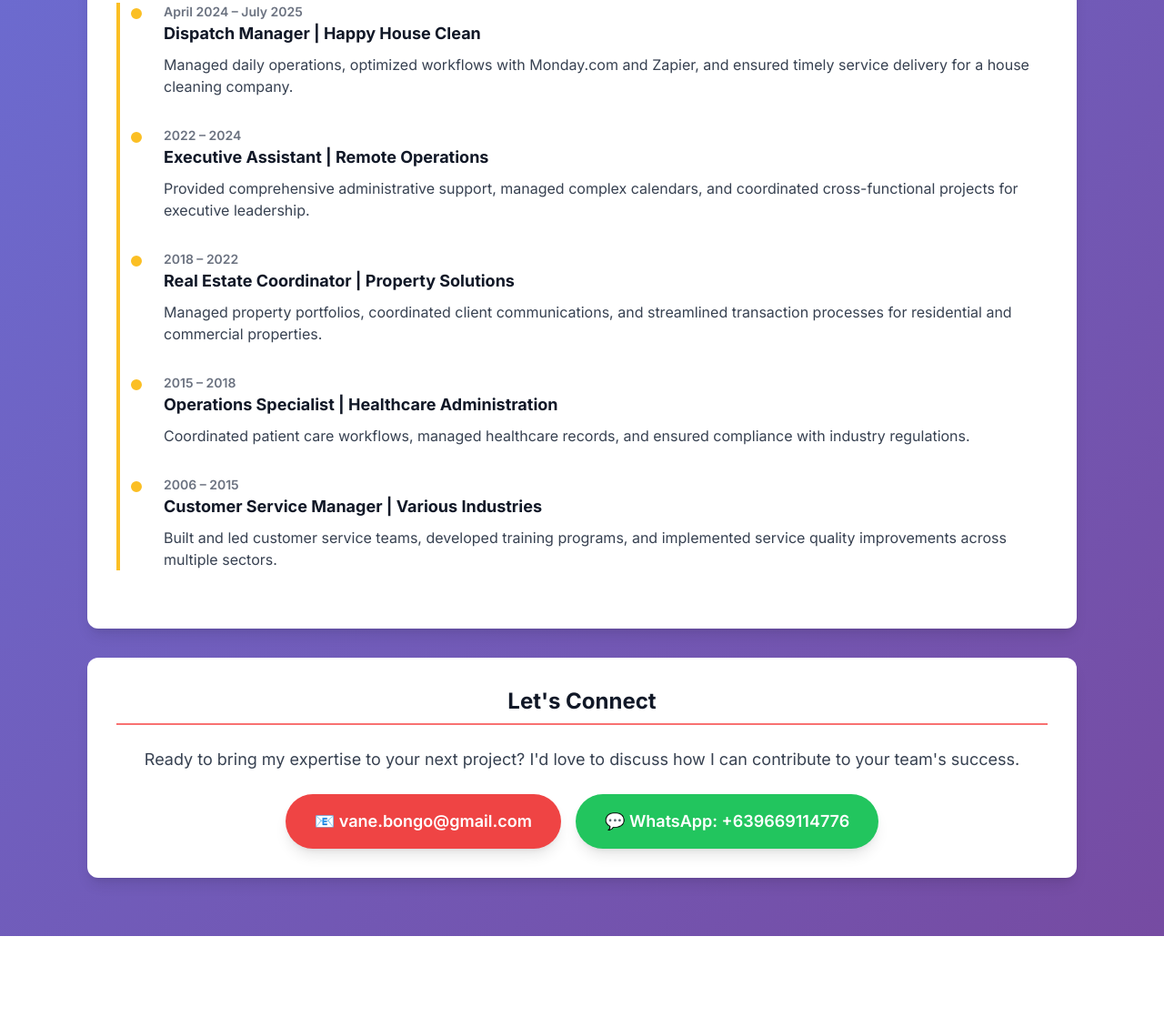
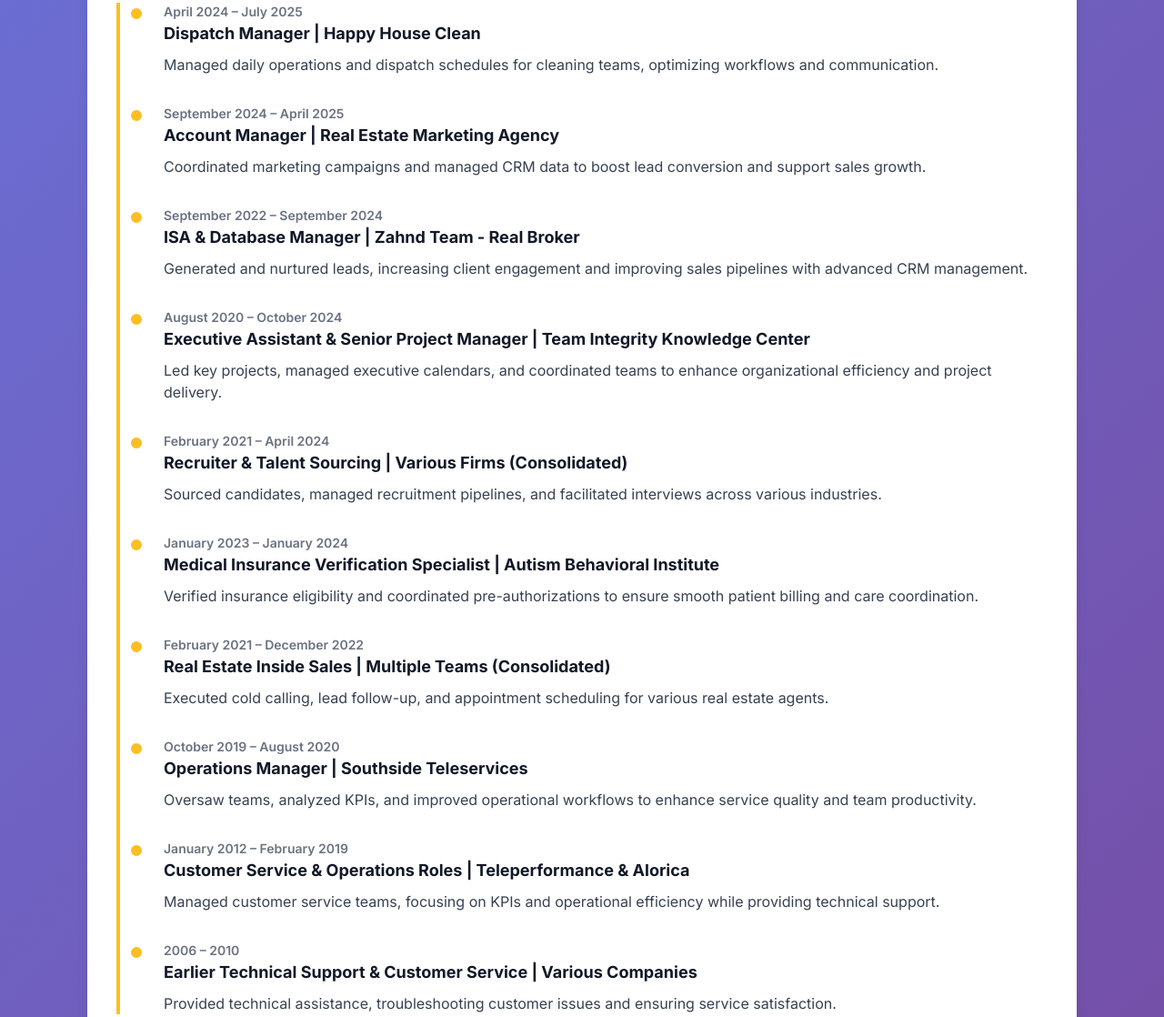
Before and after one commit to vanebongo-blip/vbongoresume, a plain HTML site: page index.html in a window 1280 px wide. Shown: the part 1420-2538 px from the top of the page at 91% size. Before the commit the page ends 2449 px from the top, so only its background shows below. Drawn offline with nearby package versions, Linux system fonts and the light colour scheme.

Commit message:
Update index.html

```diff
--- a/index.html
+++ b/index.html
@@ -83,31 +83,61 @@
                         <div class="absolute -left-6 -top-1 mt-1.5 w-5 h-5 bg-[#FBBF24] rounded-full border-4 border-white"></div>
                         <p class="text-sm font-semibold text-[#6B7280]">April 2024 – July 2025</p>
                         <h3 class="text-lg font-bold text-[#111827]">Dispatch Manager | Happy House Clean</h3>
-                        <p class="mt-2 text-[#374151]">Managed daily operations, optimized workflows with Monday.com and Zapier, and ensured timely service delivery for a house cleaning company.</p>
+                        <p class="mt-2 text-[#374151]">Managed daily operations and dispatch schedules for cleaning teams, optimizing workflows and communication.</p>
                     </div>
                     <div class="timeline-item mb-8 ml-8 relative pl-4">
                         <div class="absolute -left-6 -top-1 mt-1.5 w-5 h-5 bg-[#FBBF24] rounded-full border-4 border-white"></div>
-                        <p class="text-sm font-semibold text-[#6B7280]">2022 – 2024</p>
-                        <h3 class="text-lg font-bold text-[#111827]">Executive Assistant | Remote Operations</h3>
-                        <p class="mt-2 text-[#374151]">Provided comprehensive administrative support, managed complex calendars, and coordinated cross-functional projects for executive leadership.</p>
+                        <p class="text-sm font-semibold text-[#6B7280]">September 2024 – April 2025</p>
+                        <h3 class="text-lg font-bold text-[#111827]">Account Manager | Real Estate Marketing Agency</h3>
+                        <p class="mt-2 text-[#374151]">Coordinated marketing campaigns and managed CRM data to boost lead conversion and support sales growth.</p>
                     </div>
                     <div class="timeline-item mb-8 ml-8 relative pl-4">
                         <div class="absolute -left-6 -top-1 mt-1.5 w-5 h-5 bg-[#FBBF24] rounded-full border-4 border-white"></div>
-                        <p class="text-sm font-semibold text-[#6B7280]">2018 – 2022</p>
-                        <h3 class="text-lg font-bold text-[#111827]">Real Estate Coordinator | Property Solutions</h3>
-                        <p class="mt-2 text-[#374151]">Managed property portfolios, coordinated client communications, and streamlined transaction processes for residential and commercial properties.</p>
+                        <p class="text-sm font-semibold text-[#6B7280]">September 2022 – September 2024</p>
+                        <h3 class="text-lg font-bold text-[#111827]">ISA & Database Manager | Zahnd Team - Real Broker</h3>
+                        <p class="mt-2 text-[#374151]">Generated and nurtured leads, increasing client engagement and improving sales pipelines with advanced CRM management.</p>
                     </div>
                     <div class="timeline-item mb-8 ml-8 relative pl-4">
                         <div class="absolute -left-6 -top-1 mt-1.5 w-5 h-5 bg-[#FBBF24] rounded-full border-4 border-white"></div>
-                        <p class="text-sm font-semibold text-[#6B7280]">2015 – 2018</p>
-                        <h3 class="text-lg font-bold text-[#111827]">Operations Specialist | Healthcare Administration</h3>
-                        <p class="mt-2 text-[#374151]">Coordinated patient care workflows, managed healthcare records, and ensured compliance with industry regulations.</p>
+                        <p class="text-sm font-semibold text-[#6B7280]">August 2020 – October 2024</p>
+                        <h3 class="text-lg font-bold text-[#111827]">Executive Assistant & Senior Project Manager | Team Integrity Knowledge Center</h3>
+                        <p class="mt-2 text-[#374151]">Led key projects, managed executive calendars, and coordinated teams to enhance organizational efficiency and project delivery.</p>
                     </div>
                     <div class="timeline-item mb-8 ml-8 relative pl-4">
                         <div class="absolute -left-6 -top-1 mt-1.5 w-5 h-5 bg-[#FBBF24] rounded-full border-4 border-white"></div>
-                        <p class="text-sm font-semibold text-[#6B7280]">2006 – 2015</p>
-                        <h3 class="text-lg font-bold text-[#111827]">Customer Service Manager | Various Industries</h3>
-                        <p class="mt-2 text-[#374151]">Built and led customer service teams, developed training programs, and implemented service quality improvements across multiple sectors.</p>
+                        <p class="text-sm font-semibold text-[#6B7280]">February 2021 – April 2024</p>
+                        <h3 class="text-lg font-bold text-[#111827]">Recruiter & Talent Sourcing | Various Firms (Consolidated)</h3>
+                        <p class="mt-2 text-[#374151]">Sourced candidates, managed recruitment pipelines, and facilitated interviews across various industries.</p>
+                    </div>
+                    <div class="timeline-item mb-8 ml-8 relative pl-4">
+                        <div class="absolute -left-6 -top-1 mt-1.5 w-5 h-5 bg-[#FBBF24] rounded-full border-4 border-white"></div>
+                        <p class="text-sm font-semibold text-[#6B7280]">January 2023 – January 2024</p>
+                        <h3 class="text-lg font-bold text-[#111827]">Medical Insurance Verification Specialist | Autism Behavioral Institute</h3>
+                        <p class="mt-2 text-[#374151]">Verified insurance eligibility and coordinated pre-authorizations to ensure smooth patient billing and care coordination.</p>
+                    </div>
+                    <div class="timeline-item mb-8 ml-8 relative pl-4">
+                        <div class="absolute -left-6 -top-1 mt-1.5 w-5 h-5 bg-[#FBBF24] rounded-full border-4 border-white"></div>
+                        <p class="text-sm font-semibold text-[#6B7280]">February 2021 – December 2022</p>
+                        <h3 class="text-lg font-bold text-[#111827]">Real Estate Inside Sales | Multiple Teams (Consolidated)</h3>
+                        <p class="mt-2 text-[#374151]">Executed cold calling, lead follow-up, and appointment scheduling for various real estate agents.</p>
+                    </div>
+                    <div class="timeline-item mb-8 ml-8 relative pl-4">
+                        <div class="absolute -left-6 -top-1 mt-1.5 w-5 h-5 bg-[#FBBF24] rounded-full border-4 border-white"></div>
+                        <p class="text-sm font-semibold text-[#6B7280]">October 2019 – August 2020</p>
+                        <h3 class="text-lg font-bold text-[#111827]">Operations Manager | Southside Teleservices</h3>
+                        <p class="mt-2 text-[#374151]">Oversaw teams, analyzed KPIs, and improved operational workflows to enhance service quality and team productivity.</p>
+                    </div>
+                    <div class="timeline-item mb-8 ml-8 relative pl-4">
+                        <div class="absolute -left-6 -top-1 mt-1.5 w-5 h-5 bg-[#FBBF24] rounded-full border-4 border-white"></div>
+                        <p class="text-sm font-semibold text-[#6B7280]">January 2012 – February 2019</p>
+                        <h3 class="text-lg font-bold text-[#111827]">Customer Service & Operations Roles | Teleperformance & Alorica</h3>
+                        <p class="mt-2 text-[#374151]">Managed customer service teams, focusing on KPIs and operational efficiency while providing technical support.</p>
+                    </div>
+                    <div class="timeline-item mb-8 ml-8 relative pl-4">
+                        <div class="absolute -left-6 -top-1 mt-1.5 w-5 h-5 bg-[#FBBF24] rounded-full border-4 border-white"></div>
+                        <p class="text-sm font-semibold text-[#6B7280]">2006 – 2010</p>
+                        <h3 class="text-lg font-bold text-[#111827]">Earlier Technical Support & Customer Service | Various Companies</h3>
+                        <p class="mt-2 text-[#374151]">Provided technical assistance, troubleshooting customer issues and ensuring service satisfaction.</p>
                     </div>
                 </div>
             </div>
```
